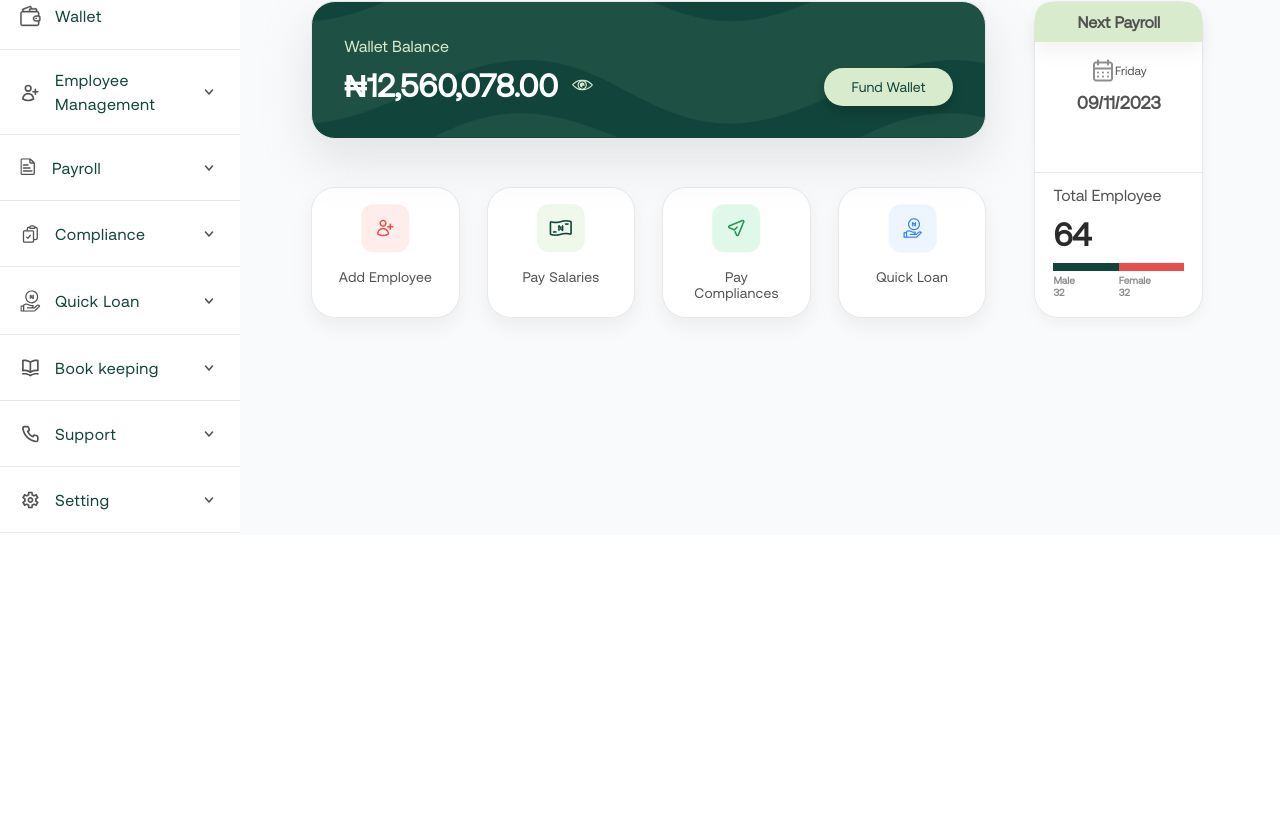
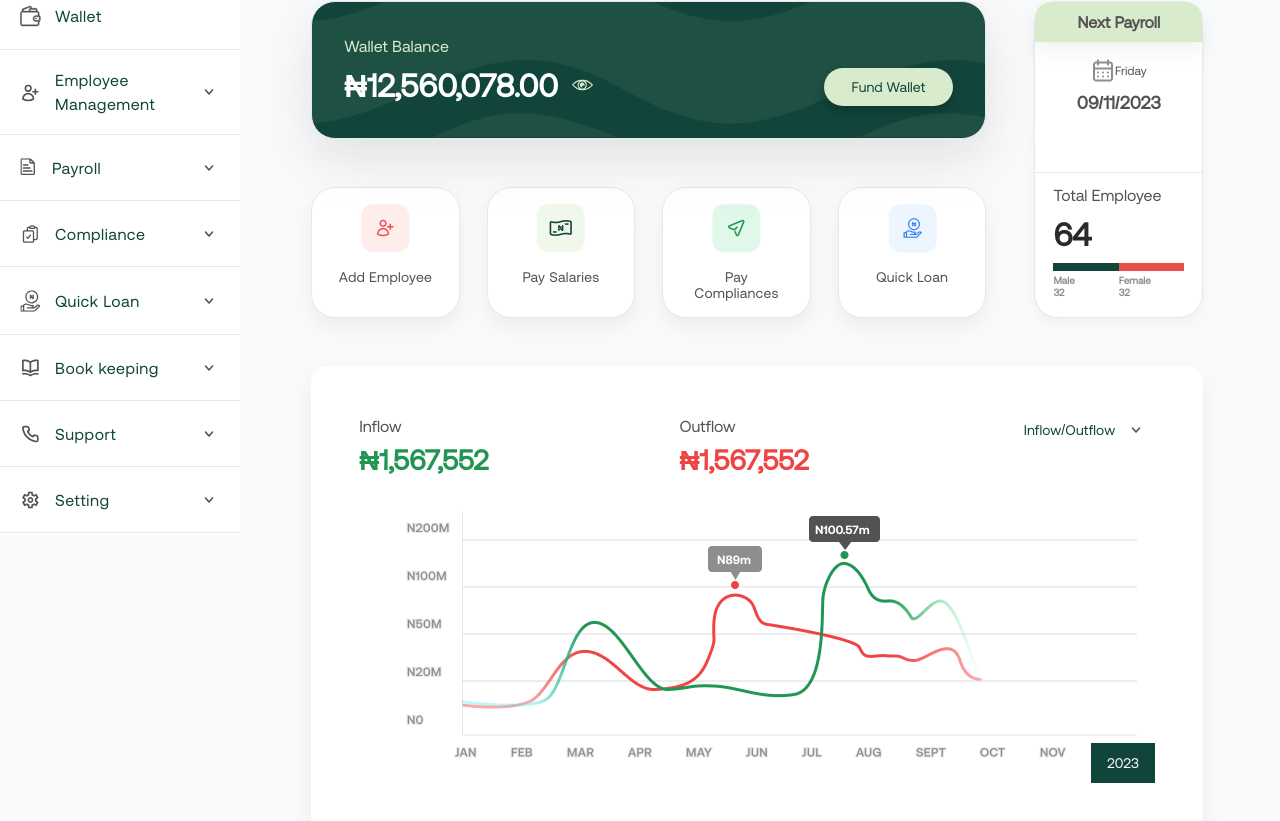
Before and after one commit to Ridalord/eazipay, a React (Create React App) app: page /dashboard in a window 1280 px wide. Shown: the part 265-1086 px from the top of the page. Before the commit the page ends 800 px from the top, so only its background shows below. Built offline with nearby package versions, Linux system fonts and the light colour scheme; a web font is replaced by a local one.

Commit message:
Complete Flow section

```diff
--- a/src/App.css
+++ b/src/App.css
@@ -17,6 +17,7 @@
 }
 .App{
   position: relative;
+  /* overflow: hidden; */
 }
 .App-header{
   display: flex;
@@ -27,4 +28,5 @@
   width: 100%;
   top: 0;
   z-index: 4;
+  /* overflow: hidden; */
 }
--- a/src/components/Pages/Dashboard/Nav/dashboardNav.module.css
+++ b/src/components/Pages/Dashboard/Nav/dashboardNav.module.css
@@ -5,7 +5,7 @@
   flex-direction: row;
   width: 72.5%;
   justify-content: space-between;
-  position: fixed;z-index: 12;
+  position: fixed;z-index: 4;
 }
 .dashboardNav>div{
   /* width: 100%; */
--- a/src/components/Pages/Dashboard/dashboard.jsx
+++ b/src/components/Pages/Dashboard/dashboard.jsx
@@ -3,6 +3,7 @@ import classes from "./dashboard.module.css"
 import Sidebar from "./sidebar";
 import DashboardNav from "./Nav/dashboardNav";
 import DashboardWallet from "./dashboardWallet";
+import FlowBoard from "./flowBoard";
 
 export default function Dashboard() {
   return (
@@ -16,7 +17,8 @@ export default function Dashboard() {
               <h1>Welcome  Abasiama</h1>
               <p>Pay and manage your employee in minutes</p>
             </div>
-            <DashboardWallet/>
+            <DashboardWallet />
+            <FlowBoard/>
           </div>
         </div>
       </div>
--- a/src/components/Pages/Dashboard/dashboard.module.css
+++ b/src/components/Pages/Dashboard/dashboard.module.css
@@ -6,16 +6,18 @@
   position: absolute;
   top: 0;
   left: 0;
+  overflow: hidden;
 }
 .dashboardConent{
   position: relative;
   margin: 0;
   padding: 0;
   width: 100vw;
+  overflow: hidden;
 }
 .main{
   background: var(--old-styles-mainbackgroundcoloronly, #F9FAFC);
-  min-height: 100vh;
+  /* min-height: 100vh; */
   right: 0;
   display: flex;
   flex-direction: column;
--- /dev/null
+++ b/src/components/Pages/Dashboard/flowBoard.jsx
@@ -0,0 +1,27 @@
+import React from "react";
+import classes from "./flowBoard.module.css"
+import arrowDown from "./Nav/arrowDown.svg"
+import chart from "./chart.png"
+
+
+export default function FlowBoard() {
+  return (
+    <div className={classes.flowBoardWrap}>
+      <div>
+        <div>
+          <p>Inflow</p>
+          <h2>₦1,567,552</h2>
+        </div>
+        <div>
+          <p>Outflow</p>
+          <h2>₦1,567,552</h2>
+        </div>
+        <button>Inflow/Outflow <img src={arrowDown} alt="Arrow Down" /></button>
+      </div>
+      <div className={classes.chart}>
+        <img src={chart} alt="Chart" />
+        <button>2023</button>
+      </div>
+    </div>
+  )
+}
--- /dev/null
+++ b/src/components/Pages/Dashboard/flowBoard.module.css
@@ -0,0 +1,69 @@
+.flowBoardWrap{
+  display: flex;
+  padding: 48px;
+  flex-direction: column;
+  border-radius: 16px;
+  background: #FFF;
+  box-shadow: 0px 9px 18px 0px rgba(170, 170, 170, 0.15);
+  margin-top: 48px;
+}
+.flowBoardWrap>div{
+  display: flex;
+  justify-content: space-between;
+}
+.flowBoardWrap>div>div{
+  display: flex;
+  flex-direction: column;
+  row-gap: 4px;
+}
+.flowBoardWrap>div>div>p{
+  margin: 0;
+  color: var(--new-styles-text-body-dark, #515251);
+  font-size: 16px;
+  font-weight: 500;
+  line-height: 24px;
+}
+.flowBoardWrap>div>div>h2{
+  color: var(--new-styles-sematics-success, #219653);
+  font-size: 28px;
+  font-weight: 700;
+  line-height: 36px;
+  margin: 0;
+}
+.flowBoardWrap>div>div:nth-child(2)>h2{
+  color: var(--new-styles-sematics-error, #EF4444);
+}
+.flowBoardWrap>div>button{
+  display: flex;
+  height: fit-content;
+  padding: 4px 8px 4px 24px;
+  align-items: center;
+  gap: 10px;
+  color: var(--new-styles-primary-eazi-green, #11453B);
+  font-size: 14px;
+  font-weight: 500;
+  line-height: 20px;
+  letter-spacing: 0.1px;
+  background: none;
+  border: none;
+  cursor: pointer;
+
+}
+.chart{
+  text-align: center;
+  margin-top: 10px;
+  position: relative;
+}
+.chart>button{
+  position: absolute;
+  padding: 10px 16px !important;
+  background: #11453B !important;
+  border: none;
+  outline: none;
+  color: var(--new-styles-shades-white, #FFF) !important;
+  font-size: 16px;
+  font-weight: 700;
+  line-height: 24px;
+  right: 0;
+  bottom: 0;
+}
--- a/src/components/Pages/Dashboard/sidebar.module.css
+++ b/src/components/Pages/Dashboard/sidebar.module.css
@@ -3,7 +3,7 @@
   height: 100vh;
   background-color: #fff;
   width: 18.77%;
-  z-index: 5;
+  z-index: 7;
 }
 .navList{
   padding: 0;
```
Also changed, not shown: src/components/Pages/Dashboard/chart.png (added).
